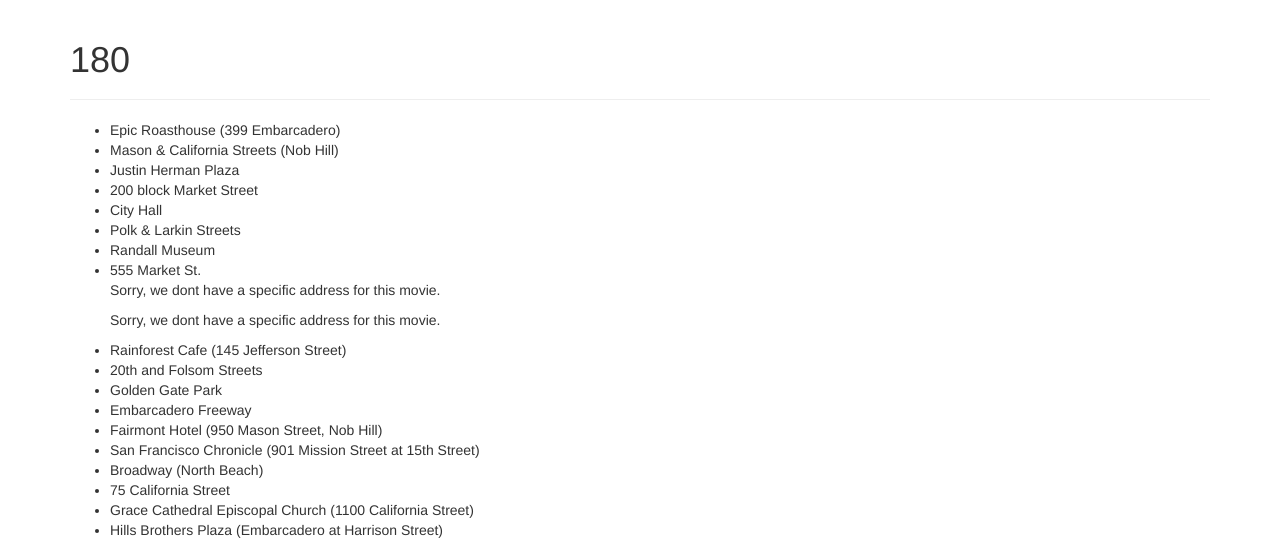
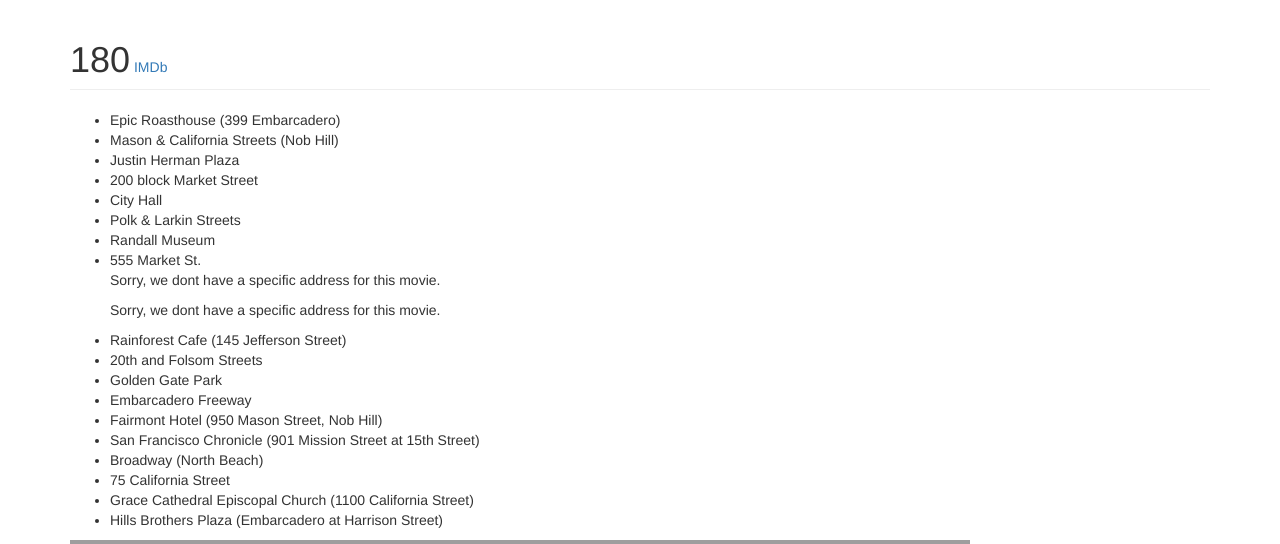
Before and after one commit to rindi/sf-movie-locations, a Django app: template locations/templates/locations/detail.html in a window 1280 px wide. Shown: the top 544 px of the page. Run offline with Django 3.2, Linux system fonts and the light colour scheme; data comes from the database, SQL or seed files in the repository; tables that the repository leaves empty hold one stand-in row (values such as "Sample post"); the template is opened without the code that fills it: values that come from a table or form of the project are taken from there, most other values are stand-ins (such as "Sample title", 1, 10 or a date in 2020); some libraries are stand-ins or nearby versions; grey boxes are pictures that could not be loaded.

Commit message:
Added IMDb link to view and passed movie_info object

```diff
--- a/locations/templates/locations/detail.html
+++ b/locations/templates/locations/detail.html
@@ -2,13 +2,24 @@
 <head>
     <title>{{ movie.title }} Locations</title>
     <link href="https://maxcdn.bootstrapcdn.com/bootstrap/3.3.7/css/bootstrap.min.css" rel="stylesheet" integrity="sha384-BVYiiSIFeK1dGmJRAkycuHAHRg32OmUcww7on3RYdg4Va+PmSTsz/K68vbdEjh4u" crossorigin="anonymous"></head>
+    <script type="text/javascript">
+        var movieInfo = {{movie_info|safe}};
+    </script>
     <body>
         <div class="container">
           <div class="page-header">
-            <h1>{{ movie.title }}</h1>
+            <h1 style="display:inline;">{{ movie.title }}</h1>
+            <a id="imdb-link">IMDb</a>
+            <script type="text/javascript">
+            document.getElementById("imdb-link").href = "https://www.imdb.com/title/" + movieInfo.imdbID;
+            </script>
+
         </div>
     </div>
 
+    <div class="container">
+
+    </div>
     <div class="container">
 
         {% if locations %}
@@ -28,6 +39,8 @@
 
     </div>
     <div class="container">
+    </div>
+    <div class="container">
         <img width="900" src="{{ maps }}">
     </div>
 </body>
--- a/locations/views.py
+++ b/locations/views.py
@@ -4,11 +4,13 @@
 from django.shortcuts import get_object_or_404, render
 from django.http import HttpResponseRedirect
 from .forms import MovieForm
+import requests
 
 def location_list(request):
     try:
         if(request.GET.get('movie_name')):
             movie_name = request.GET.get('movie_name')
+            movie_info = requests.get("http://www.omdbapi.com/?t="+movie_name+"&plot=short&r=json")
             movie = Movie.objects.filter(title=movie_name).first()
         if(request.GET.get('id')):
             movie_id = request.GET.get('id').replace("/", "")
@@ -23,6 +25,7 @@
             markerlocs += "%7C" + location.locations + ",+San+Francisco"
         context = {
         'movie': movie,
+        'movie_info': movie_info.content,
         'locations': locations,
         'maps': gmap + markerlocs
         }
```
Also changed, not shown: sfmovielocations/settings.py (+9 -9 lines).
